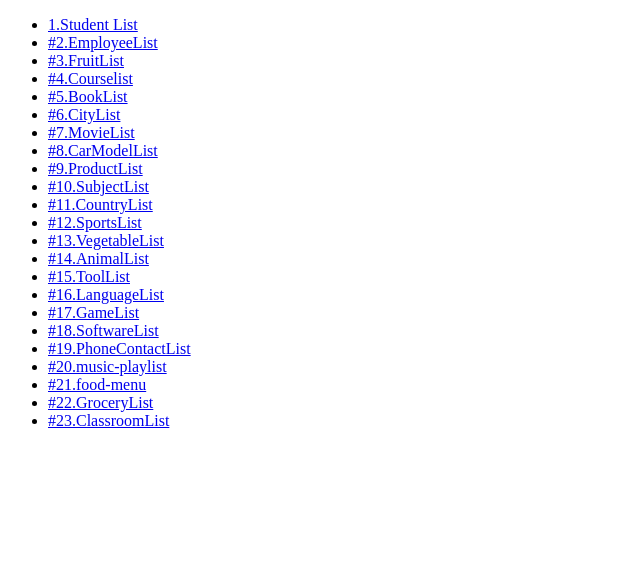
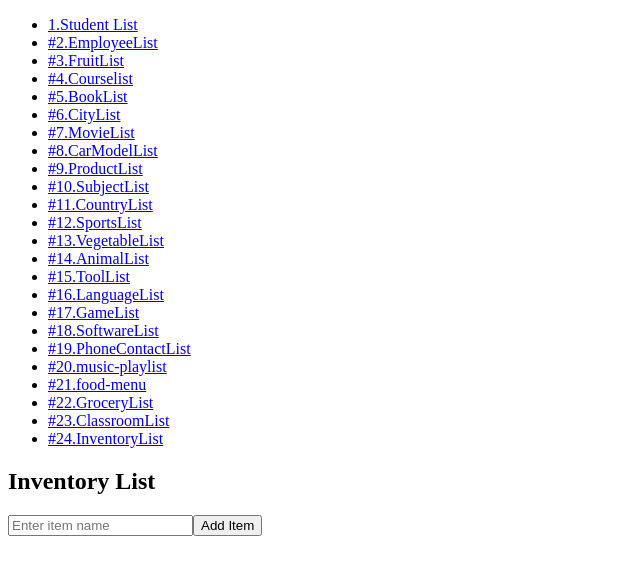
Before and after one commit to ChristineMaitom/AngularDataStructures, an Angular app: page /inventory-list in a window 1280 px wide. Before the commit this address led to /. Shown: the top 574 px of the page, without its empty margins (0-640 px from the left). Built offline with nearby package versions, Linux system fonts and the light colour scheme.

Commit message:
#24 Inventory List

```diff
--- a/src/app/app.component.html
+++ b/src/app/app.component.html
@@ -23,7 +23,7 @@
     <li><a routerLink="food-menu">#21.food-menu</a></li>
     <li><a routerLink="grocery-list">#22.GroceryList</a></li>
     <li><a routerLink="classroom-list">#23.ClassroomList</a></li>
-
+    <li><a routerLink="inventory-list">#24.InventoryList</a></li>
 
 
   </ul>
--- a/src/app/app.module.ts
+++ b/src/app/app.module.ts
@@ -28,6 +28,7 @@ import {MusicPlaylistComponent} from "./components/music-playlist/music-playlist
 import {FoodMenuComponent} from "./components/food-menu/food-menu.component";
 import {GroceryListComponent} from "./components/grocery-list/grocery-list.component";
 import {ClassroomListComponent} from "./components/classroom-list/classroom-list.component";
+import {InventoryListComponent} from "./components/inventory-list/inventory-list.component";
 
 
 const routes: Routes = [
@@ -54,6 +55,7 @@ const routes: Routes = [
   {path: 'food-menu', component: FoodMenuComponent},
   {path: 'grocery-list', component:GroceryListComponent},
   {path: 'classroom-list', component:ClassroomListComponent},
+  {path: 'inventory-list', component:InventoryListComponent},
 
 
 ]
@@ -92,7 +94,7 @@ const routes: Routes = [
     FoodMenuComponent,
     GroceryListComponent,
     ClassroomListComponent,
-
+    InventoryListComponent,
 
   ],
 
--- /dev/null
+++ b/src/app/components/inventory-list/inventory-list.component.html
@@ -0,0 +1,15 @@
+<div class="inventory-list">
+  <h2>Inventory List</h2>
+
+  <input
+    type="text"
+    [(ngModel)]="itemName"
+    placeholder="Enter item name"
+    (keydown.enter)="addItem()"
+  />
+  <button (click)="addItem()">Add Item</button>
+
+  <ul>
+    <li *ngFor="let item of items">{{ item }}</li>
+  </ul>
+</div>
--- /dev/null
+++ b/src/app/components/inventory-list/inventory-list.component.ts
@@ -0,0 +1,18 @@
+import { Component } from '@angular/core';
+
+@Component({
+  selector: 'app-inventory-list',
+  templateUrl: './inventory-list.component.html',
+  styleUrl: './inventory-list.component.css'
+})
+export class InventoryListComponent {
+  itemName: string = '';
+  items: string[] = [];
+
+  addItem() {
+    if (this.itemName.trim()) {
+      this.items.push(this.itemName.trim());
+      this.itemName = ''; // Clear input after adding
+    }
+  }
+}
```
Also changed, not shown: src/app/components/inventory-list/inventory-list.component.css (added), 1 other file (tests, documents, lock files or other folders).
